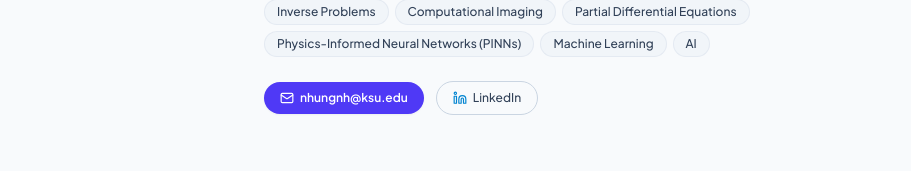
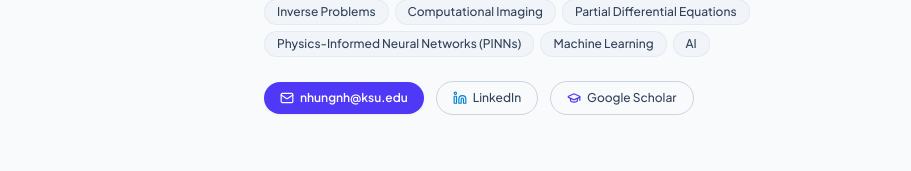
Before and after one commit to nhungnh-dot/nhungnh-dot.github.io, a React (Vite) app: page / in a window 1280 px wide. Shown: the part 476-647 px from the top of the page, without its empty margins (184-1095 px from the left). Built offline with nearby package versions, Linux system fonts and the light colour scheme.

Commit message:
Add Google Scholar profile link

```diff
--- a/src/components/Hero.tsx
+++ b/src/components/Hero.tsx
@@ -1,5 +1,5 @@
 import React from 'react';
-import { Mail, Linkedin, ExternalLink } from 'lucide-react';
+import { Mail, Linkedin, ExternalLink, GraduationCap } from 'lucide-react';
 import { PERSONAL_INFO } from '../data/academicData';
 
 interface HeroProps {
@@ -84,6 +84,16 @@ export const Hero: React.FC<HeroProps> = ({ onOpenCvModal, onNavigate }) => {
                 <Linkedin className="w-3.5 h-3.5 text-sky-600 dark:text-sky-400" />
                 <span>LinkedIn</span>
               </a>
+
+              <a
+                href="https://scholar.google.com/citations?hl=en&user=mjpMbqoAAAAJ"
+                target="_blank"
+                rel="noopener noreferrer"
+                className="inline-flex items-center gap-1.5 px-4 py-2 rounded-full text-xs font-medium border border-slate-300 dark:border-slate-700 text-slate-700 dark:text-slate-300 hover:bg-slate-100 dark:hover:bg-slate-800 transition-colors"
+              >
+                <GraduationCap className="w-3.5 h-3.5 text-indigo-600 dark:text-indigo-400" />
+                <span>Google Scholar</span>
+              </a>
             </div>
 
           </div>
```
